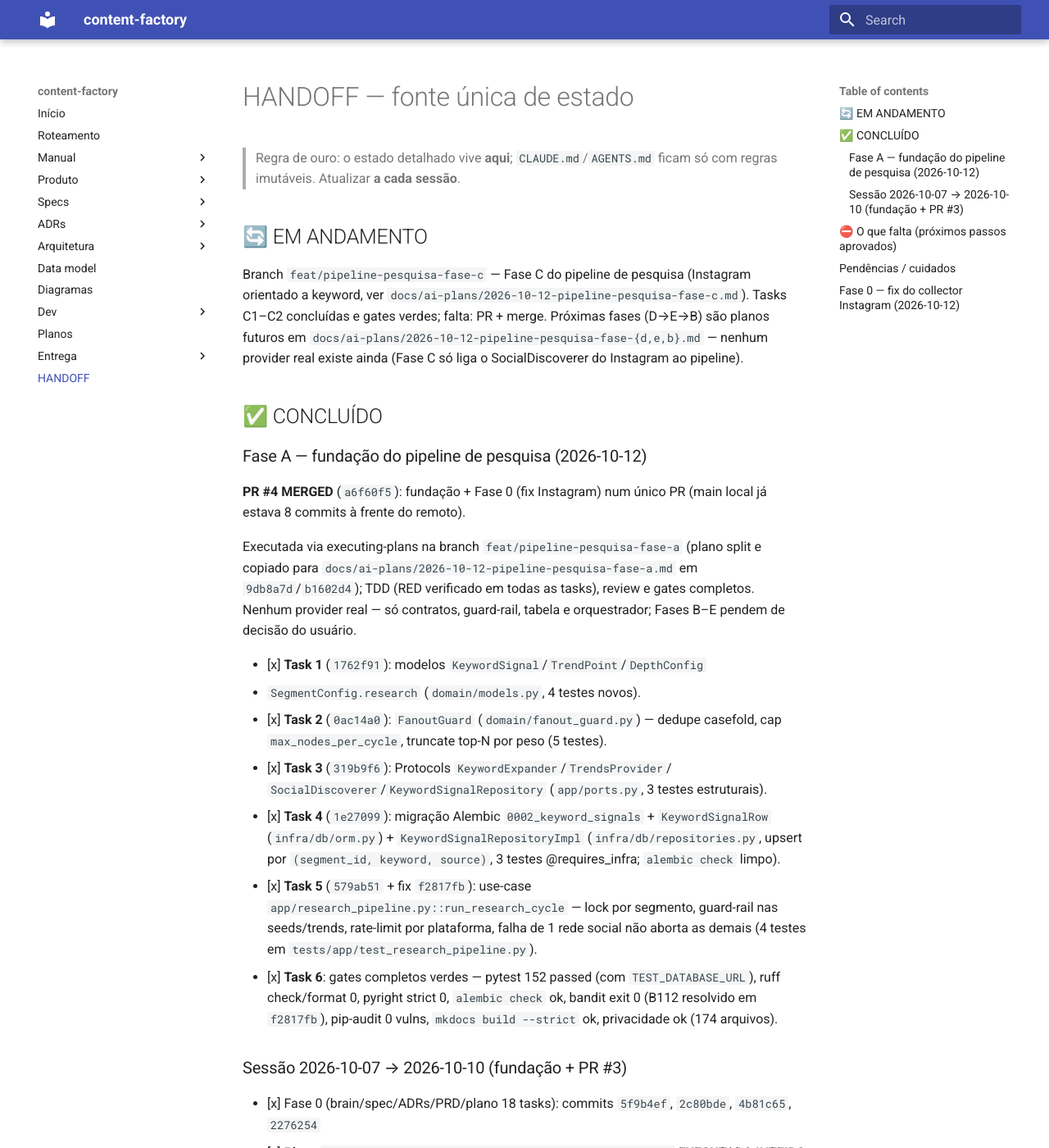
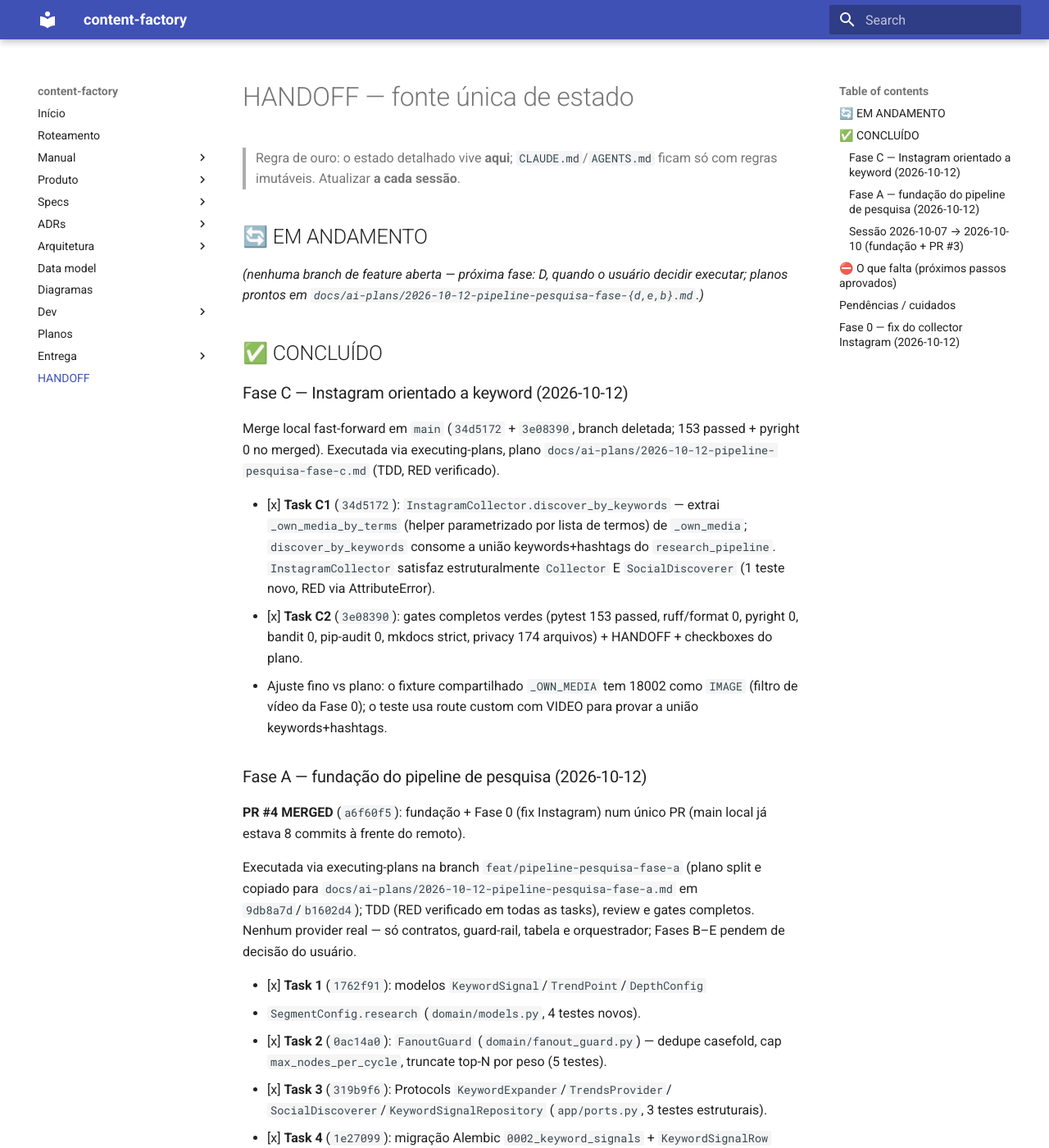
Before and after one commit to leonardodg/content-factory, an MkDocs documentation site: the page built from docs/HANDOFF.md, in a window 1280 px wide and 1400 px high. Shown: the whole window at 82% size. Built offline with MkDocs 1.6.1 and Material for MkDocs 9.7.7, drawn with Linux system fonts in a browser that asks for light colours.

Commit message:
docs: Fase C merged em main (HANDOFF atualizado)

```diff
--- a/docs/HANDOFF.md
+++ b/docs/HANDOFF.md
@@ -5,16 +5,28 @@
 
 ## 🔄 EM ANDAMENTO
 
-Branch `feat/pipeline-pesquisa-fase-c` — Fase C do pipeline de pesquisa
-(Instagram orientado a keyword, ver
-`docs/ai-plans/2026-10-12-pipeline-pesquisa-fase-c.md`). Tasks C1–C2
-concluídas e gates verdes; falta: PR + merge. Próximas fases
-(D→E→B) são planos futuros em
-`docs/ai-plans/2026-10-12-pipeline-pesquisa-fase-{d,e,b}.md` — nenhum
-provider real existe ainda (Fase C só liga o SocialDiscoverer do
-Instagram ao pipeline).
+_(nenhuma branch de feature aberta — próxima fase: D, quando o usuário decidir
+executar; planos prontos em `docs/ai-plans/2026-10-12-pipeline-pesquisa-fase-{d,e,b}.md`.)_
 
 ## ✅ CONCLUÍDO
+
+### Fase C — Instagram orientado a keyword (2026-10-12)
+
+Merge local fast-forward em `main` (`34d5172` + `3e08390`, branch deletada;
+153 passed + pyright 0 no merged). Executada via executing-plans, plano
+`docs/ai-plans/2026-10-12-pipeline-pesquisa-fase-c.md` (TDD, RED verificado).
+
+- [x] **Task C1** (`34d5172`): `InstagramCollector.discover_by_keywords` —
+  extrai `_own_media_by_terms` (helper parametrizado por lista de termos)
+  de `_own_media`; `discover_by_keywords` consome a união keywords+hashtags
+  do `research_pipeline`. `InstagramCollector` satisfaz estruturalmente
+  `Collector` E `SocialDiscoverer` (1 teste novo, RED via AttributeError).
+- [x] **Task C2** (`3e08390`): gates completos verdes (pytest 153 passed,
+  ruff/format 0, pyright 0, bandit 0, pip-audit 0, mkdocs strict, privacy
+  174 arquivos) + HANDOFF + checkboxes do plano.
+- Ajuste fino vs plano: o fixture compartilhado `_OWN_MEDIA` tem 18002 como
+  `IMAGE` (filtro de vídeo da Fase 0); o teste usa route custom com VIDEO
+  para provar a união keywords+hashtags.
 
 ### Fase A — fundação do pipeline de pesquisa (2026-10-12)
 
```
